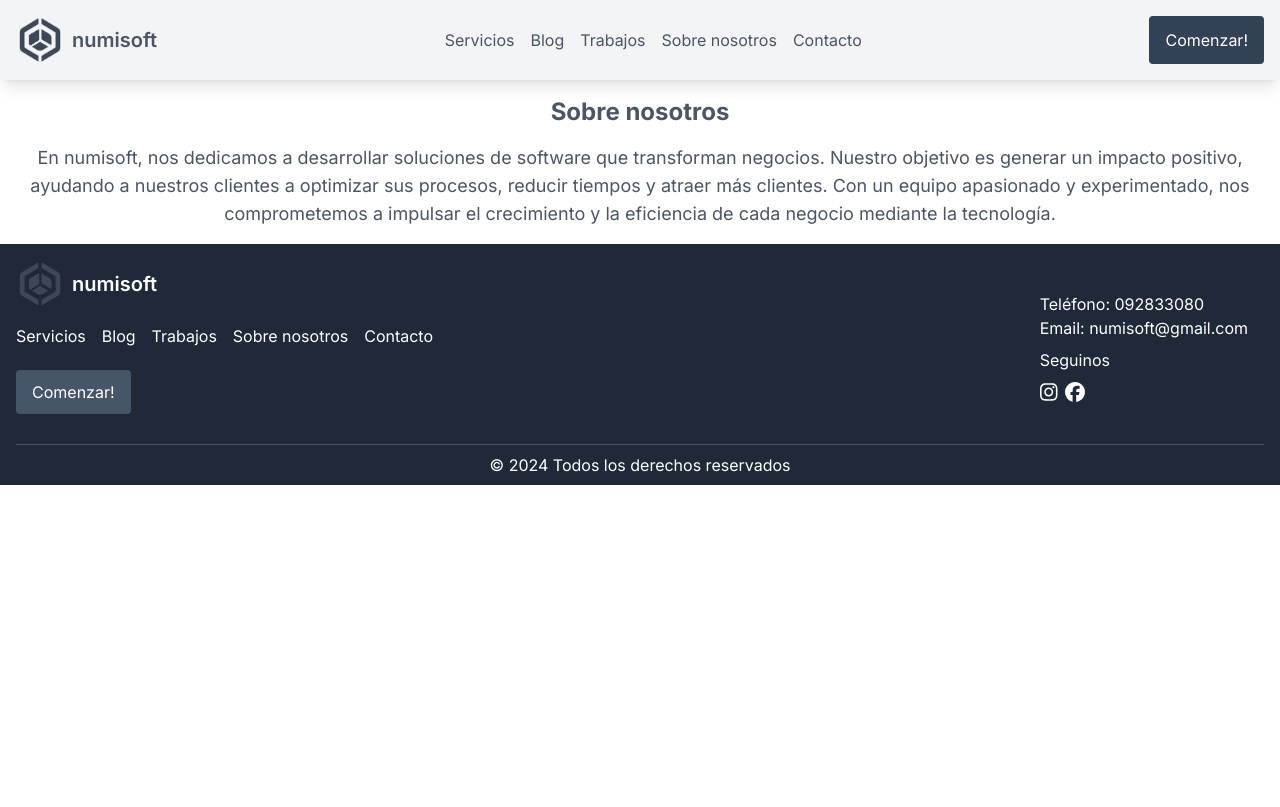
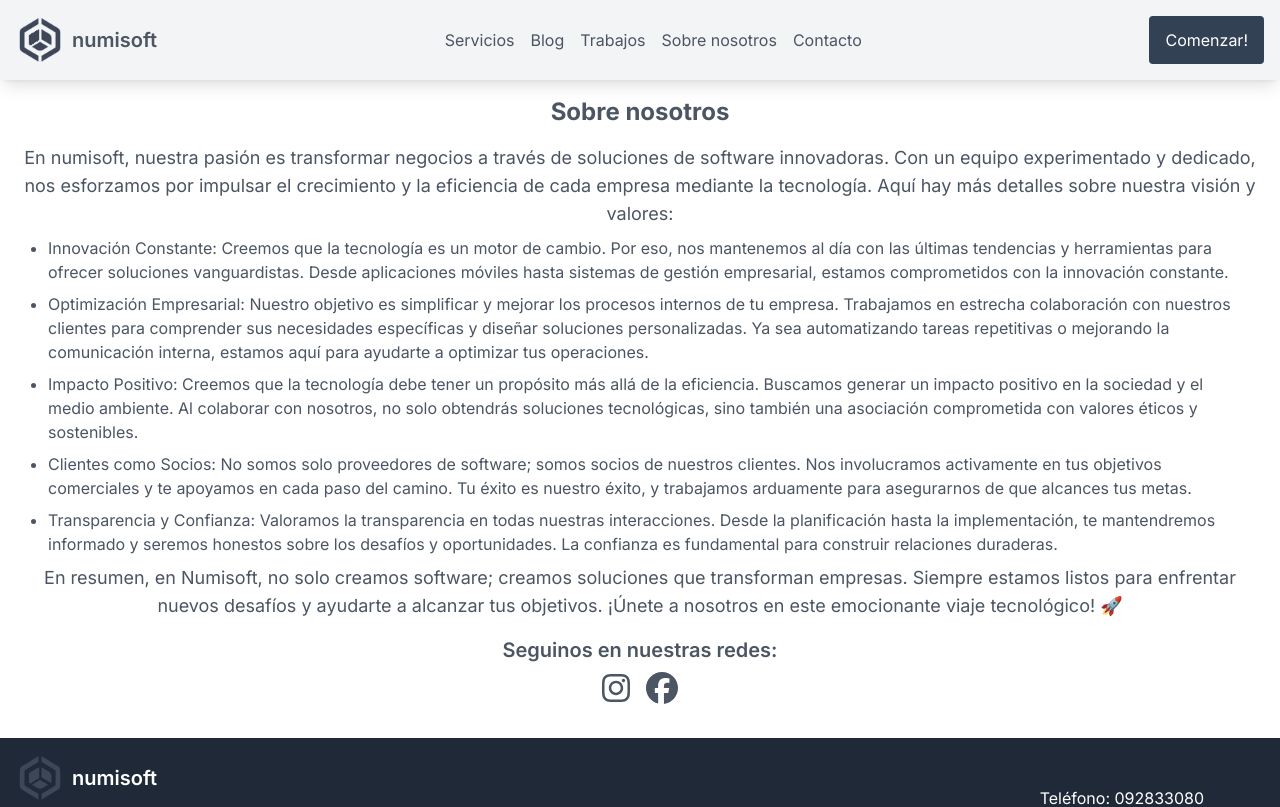
Before and after one commit to adrian120401/numisoft, a Next.js app: page /about-us in a window 1280 px wide. Shown: the top 807 px of the page. Built offline with nearby package versions, Linux system fonts and the light colour scheme.

Commit message:
about us

```diff
--- a/app/about-us/page.tsx
+++ b/app/about-us/page.tsx
@@ -1,14 +1,69 @@
+import Link from 'next/link';
+import { FontAwesomeIcon } from '@fortawesome/react-fontawesome';
+import { faInstagram, faFacebook } from '@fortawesome/free-brands-svg-icons';
+
 export default function About() {
     return (
-        <div className="mt-24 px-4 text-center">
+        <div className="mt-24 px-4 text-center flex flex-col items-center">
             <h2 className="text-2xl font-bold mb-4 text-center">Sobre nosotros</h2>
             <p className="text-lg">
-                En numisoft, nos dedicamos a desarrollar soluciones de software que transforman
-                negocios. Nuestro objetivo es generar un impacto positivo, ayudando a nuestros
-                clientes a optimizar sus procesos, reducir tiempos y atraer más clientes. Con un
-                equipo apasionado y experimentado, nos comprometemos a impulsar el crecimiento y la
-                eficiencia de cada negocio mediante la tecnología.
+                En numisoft, nuestra pasión es transformar negocios a través de soluciones de
+                software innovadoras. Con un equipo experimentado y dedicado, nos esforzamos por
+                impulsar el crecimiento y la eficiencia de cada empresa mediante la tecnología. Aquí
+                hay más detalles sobre nuestra visión y valores:
             </p>
+            <ul className="text-base list-disc px-8 text-start mt-2">
+                <li>
+                    Innovación Constante: Creemos que la tecnología es un motor de cambio. Por eso,
+                    nos mantenemos al día con las últimas tendencias y herramientas para ofrecer
+                    soluciones vanguardistas. Desde aplicaciones móviles hasta sistemas de gestión
+                    empresarial, estamos comprometidos con la innovación constante.
+                </li>
+                <li className='mt-2'>
+                    Optimización Empresarial: Nuestro objetivo es simplificar y mejorar los procesos
+                    internos de tu empresa. Trabajamos en estrecha colaboración con nuestros
+                    clientes para comprender sus necesidades específicas y diseñar soluciones
+                    personalizadas. Ya sea automatizando tareas repetitivas o mejorando la
+                    comunicación interna, estamos aquí para ayudarte a optimizar tus operaciones.
+                </li>
+                <li className='mt-2'>
+                    Impacto Positivo: Creemos que la tecnología debe tener un propósito más allá de
+                    la eficiencia. Buscamos generar un impacto positivo en la sociedad y el medio
+                    ambiente. Al colaborar con nosotros, no solo obtendrás soluciones tecnológicas,
+                    sino también una asociación comprometida con valores éticos y sostenibles.
+                </li>
+                <li className='mt-2'>
+                    Clientes como Socios: No somos solo proveedores de software; somos socios de
+                    nuestros clientes. Nos involucramos activamente en tus objetivos comerciales y
+                    te apoyamos en cada paso del camino. Tu éxito es nuestro éxito, y trabajamos
+                    arduamente para asegurarnos de que alcances tus metas.
+                </li>
+                <li className='mt-2'>
+                    Transparencia y Confianza: Valoramos la transparencia en todas nuestras
+                    interacciones. Desde la planificación hasta la implementación, te mantendremos
+                    informado y seremos honestos sobre los desafíos y oportunidades. La confianza es
+                    fundamental para construir relaciones duraderas.
+                </li>
+            </ul>
+            <p className="text-lg mt-2">
+                En resumen, en Numisoft, no solo creamos software; creamos soluciones que
+                transforman empresas. Siempre estamos listos para enfrentar nuevos desafíos y
+                ayudarte a alcanzar tus objetivos. ¡Únete a nosotros en este emocionante viaje
+                tecnológico! 🚀
+            </p>
+            <h3 className="text-xl font-semibold mt-4 text-center">Seguinos en nuestras redes:</h3>
+            <div className="flex items-center mt-2 mb-4">
+                <Link href={''}>
+                    <FontAwesomeIcon
+                        icon={faInstagram}
+                        size="2x"
+                        className="mr-2 hover:scale-105"
+                    />
+                </Link>
+                <Link href={'https://www.facebook.com/numisoft/'} target="_blank">
+                    <FontAwesomeIcon icon={faFacebook} size="2x" className="hover:scale-105 ml-2" />
+                </Link>
+            </div>
         </div>
     );
 }
```
